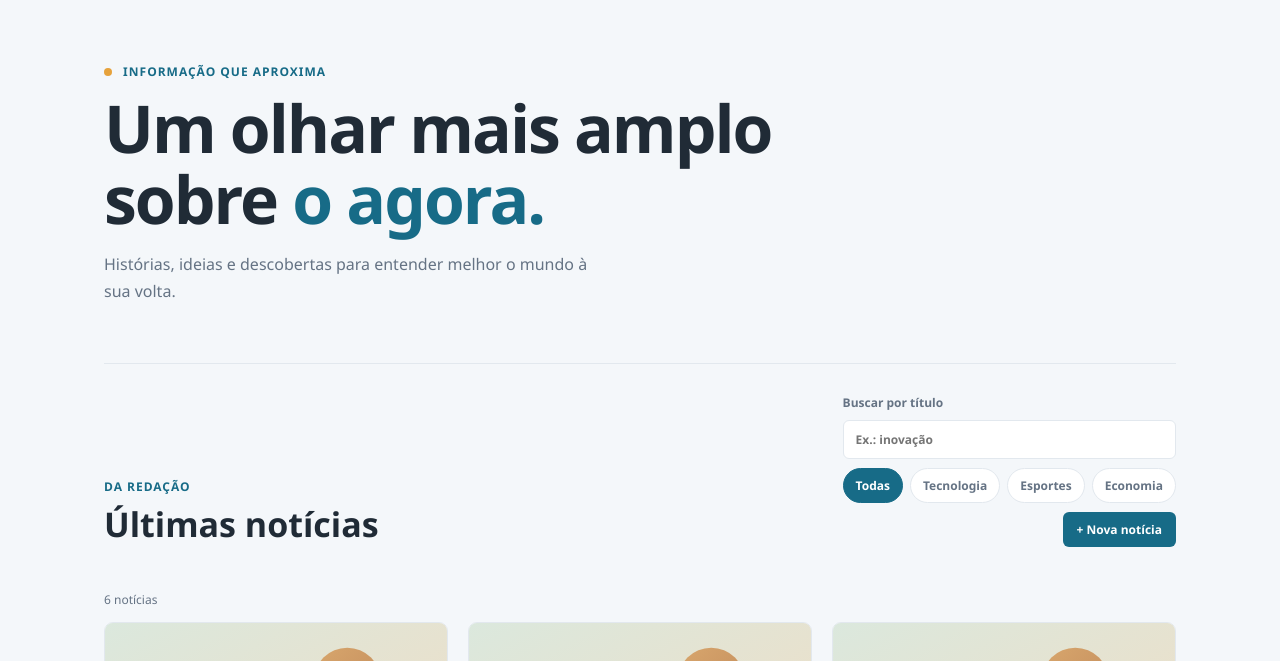
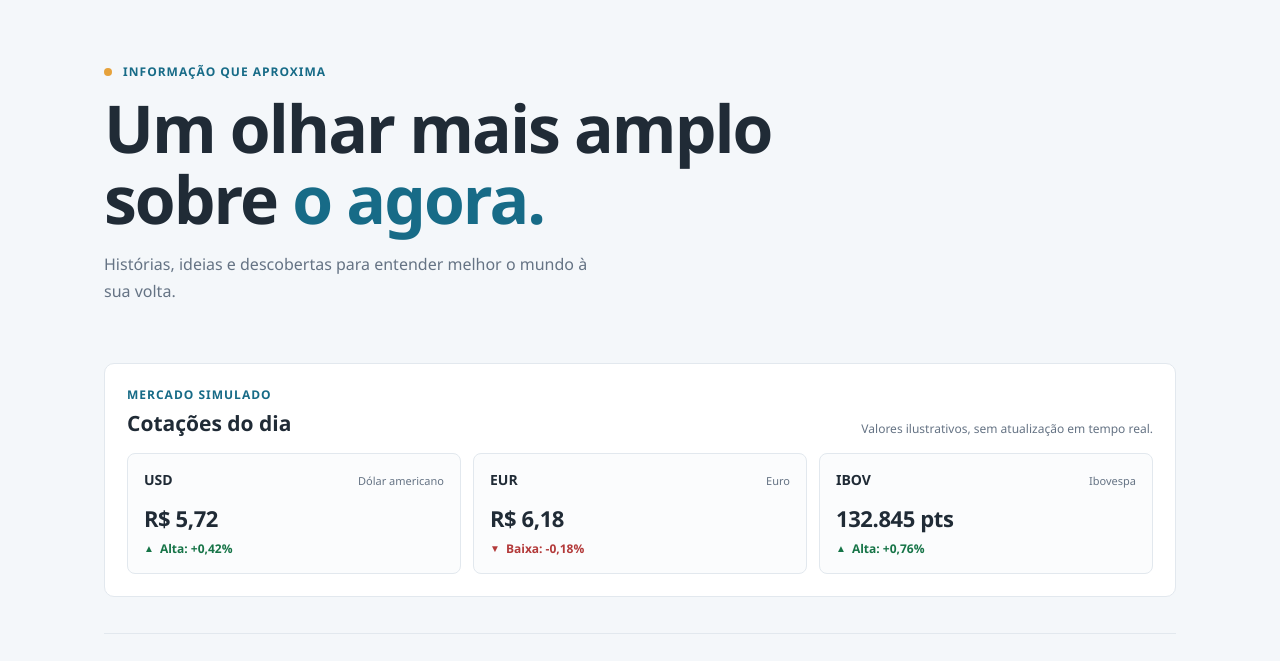
Before and after one commit to cadurosa/portal-not-cias-mvp, a plain HTML site: page index.html in a window 1280 px wide. Shown: the part 72-733 px from the top of the page. Drawn offline with Linux system fonts and the light colour scheme.

Commit message:
feat: adiciona quadro de cotacoes de moedas e bolsa

```diff
--- a/index.html
+++ b/index.html
@@ -24,6 +24,17 @@
       <p class="eyebrow"><span class="live-dot" aria-hidden="true"></span> Informação que aproxima</p>
       <h1 id="page-title">Um olhar mais amplo<br>sobre <span>o agora.</span></h1>
       <p class="intro-copy">Histórias, ideias e descobertas para entender melhor o mundo à sua volta.</p>
+    </section>
+
+    <section class="quotes-section" aria-labelledby="quotes-heading">
+      <div class="quotes-heading">
+        <div>
+          <p class="eyebrow section-eyebrow">Mercado simulado</p>
+          <h2 id="quotes-heading">Cotações do dia</h2>
+        </div>
+        <p class="quotes-note">Valores ilustrativos, sem atualização em tempo real.</p>
+      </div>
+      <div id="quotes-list" class="quotes-grid" role="list"></div>
     </section>
 
     <section class="news-section" aria-labelledby="news-heading">
--- a/script.js
+++ b/script.js
@@ -73,7 +73,14 @@ const noticiasIniciais = [
   }
 ];
 
+const cotacoes = [
+  { symbol: "USD", name: "Dólar americano", value: 5.72, variation: 0.42, type: "currency" },
+  { symbol: "EUR", name: "Euro", value: 6.18, variation: -0.18, type: "currency" },
+  { symbol: "IBOV", name: "Ibovespa", value: 132845, variation: 0.76, type: "index" }
+];
+
 const newsList = document.querySelector("#news-list");
+const quotesList = document.querySelector("#quotes-list");
 const searchInput = document.querySelector("#news-search");
 const categoryButtons = [...document.querySelectorAll(".category-button")];
 const resultsCount = document.querySelector("#results-count");
@@ -91,9 +98,60 @@ const dateFormatter = new Intl.DateTimeFormat("pt-BR", {
   month: "long",
   year: "numeric"
 });
+const currencyFormatter = new Intl.NumberFormat("pt-BR", {
+  style: "currency",
+  currency: "BRL"
+});
+const numberFormatter = new Intl.NumberFormat("pt-BR");
 let selectedCategory = "Todas";
 let savedNews = loadSavedNews();
 let noticias = [...savedNews, ...noticiasIniciais];
+
+function createQuoteCard(cotacao) {
+  const card = document.createElement("article");
+  card.className = "quote-card";
+  card.setAttribute("role", "listitem");
+
+  const heading = document.createElement("div");
+  heading.className = "quote-heading";
+
+  const symbol = document.createElement("h3");
+  symbol.className = "quote-symbol";
+  symbol.textContent = cotacao.symbol;
+
+  const name = document.createElement("p");
+  name.className = "quote-name";
+  name.textContent = cotacao.name;
+
+  const value = document.createElement("p");
+  value.className = "quote-value";
+  value.textContent = cotacao.type === "currency"
+    ? currencyFormatter.format(cotacao.value)
+    : `${numberFormatter.format(cotacao.value)} pts`;
+
+  const direction = cotacao.variation > 0 ? "up" : cotacao.variation < 0 ? "down" : "stable";
+  const change = document.createElement("p");
+  change.className = `quote-change quote-change--${direction}`;
+  const indicator = document.createElement("span");
+  indicator.className = "quote-indicator";
+  indicator.setAttribute("aria-hidden", "true");
+  indicator.textContent = direction === "up" ? "▲" : direction === "down" ? "▼" : "•";
+  const changeText = document.createElement("span");
+  const formattedVariation = `${cotacao.variation > 0 ? "+" : ""}${cotacao.variation.toLocaleString("pt-BR", {
+    minimumFractionDigits: 2,
+    maximumFractionDigits: 2
+  })}%`;
+  changeText.textContent = `${direction === "up" ? "Alta" : direction === "down" ? "Baixa" : "Estável"}: ${formattedVariation}`;
+  change.append(indicator, changeText);
+
+  heading.append(symbol, name);
+  card.append(heading, value, change);
+  return card;
+}
+
+function renderQuotes() {
+  quotesList.replaceChildren(...cotacoes.map(createQuoteCard));
+}
 
 function formatDate(date) {
   return dateFormatter.format(new Date(`${date}T12:00:00`));
@@ -318,4 +376,5 @@ newsForm.addEventListener("submit", (event) => {
   openNewsFormButton.focus();
 });
 
+renderQuotes();
 renderNews();
--- a/style.css
+++ b/style.css
@@ -41,6 +41,23 @@ main { max-width: 1120px; margin: auto; padding: 0 24px; }
 .live-dot { display: inline-block; width: 8px; height: 8px; margin-right: 7px; border-radius: 50%; background: #e6a23c; }
 h1 { margin: 0; font-size: clamp(40px, 7vw, 66px); line-height: 1.08; letter-spacing: -2px; }
 .intro-copy { max-width: 490px; margin: 16px 0 0; line-height: 1.7; }
+
+.quotes-section { margin-bottom: 36px; padding: 22px; border: 1px solid var(--line); border-radius: 10px; background: var(--surface); }
+.quotes-heading { display: flex; align-items: end; justify-content: space-between; gap: 16px; margin-bottom: 16px; }
+.quotes-heading h2 { margin: 0; font-size: 21px; }
+.quotes-note { margin: 0; color: var(--muted); font-size: 12px; }
+.quotes-grid { display: grid; grid-template-columns: repeat(3, minmax(0, 1fr)); gap: 12px; }
+.quote-card { min-width: 0; padding: 16px; border: 1px solid var(--line); border-radius: 8px; background: #fbfcfd; }
+.quote-heading { display: flex; align-items: baseline; justify-content: space-between; gap: 8px; }
+.quote-symbol, .quote-name, .quote-value, .quote-change { margin: 0; }
+.quote-symbol { font-size: 14px; }
+.quote-name { overflow: hidden; color: var(--muted); font-size: 11px; text-overflow: ellipsis; white-space: nowrap; }
+.quote-value { margin-top: 14px; font-size: 22px; font-weight: 700; letter-spacing: -.4px; }
+.quote-change { display: flex; align-items: center; gap: 6px; margin-top: 7px; font-size: 12px; font-weight: 700; }
+.quote-change--up { color: #167447; }
+.quote-change--down { color: #b33a3a; }
+.quote-change--stable { color: var(--muted); }
+.quote-indicator { font-size: 10px; }
 
 .news-section { padding: 30px 0 72px; border-top: 1px solid var(--line); }
 .section-heading { display: flex; align-items: end; justify-content: space-between; gap: 24px; margin-bottom: 18px; }
@@ -107,6 +124,13 @@ h1 { margin: 0; font-size: clamp(40px, 7vw, 66px); line-height: 1.08; letter-spa
   main { padding: 0 20px; }
   .intro { padding: 50px 0 42px; }
   .section-heading { align-items: flex-start; flex-direction: column; }
+  .quotes-section { padding: 18px; }
+  .quotes-heading { align-items: flex-start; flex-direction: column; }
+  .quotes-grid { grid-template-columns: 1fr; gap: 9px; }
+  .quote-card { display: grid; grid-template-columns: 1fr auto; align-items: center; gap: 3px 12px; padding: 12px 14px; }
+  .quote-heading { grid-column: 1; justify-content: flex-start; gap: 8px; }
+  .quote-value { grid-column: 2; grid-row: 1 / span 2; margin-top: 0; font-size: 19px; text-align: right; }
+  .quote-change { grid-column: 1; margin-top: 0; }
   .filter-panel { width: 100%; justify-items: stretch; }
   .add-news-button { justify-self: start; }
   .search-input { width: 100%; }
```
